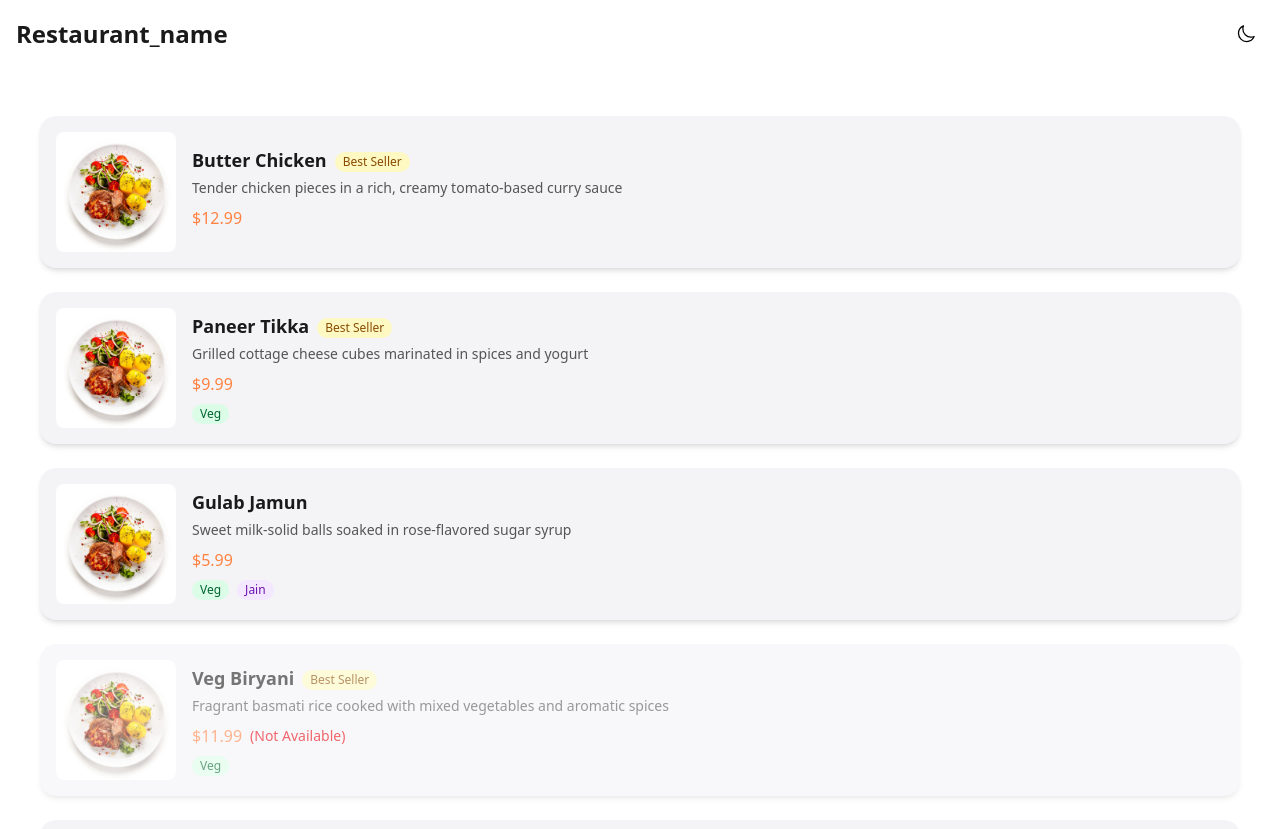
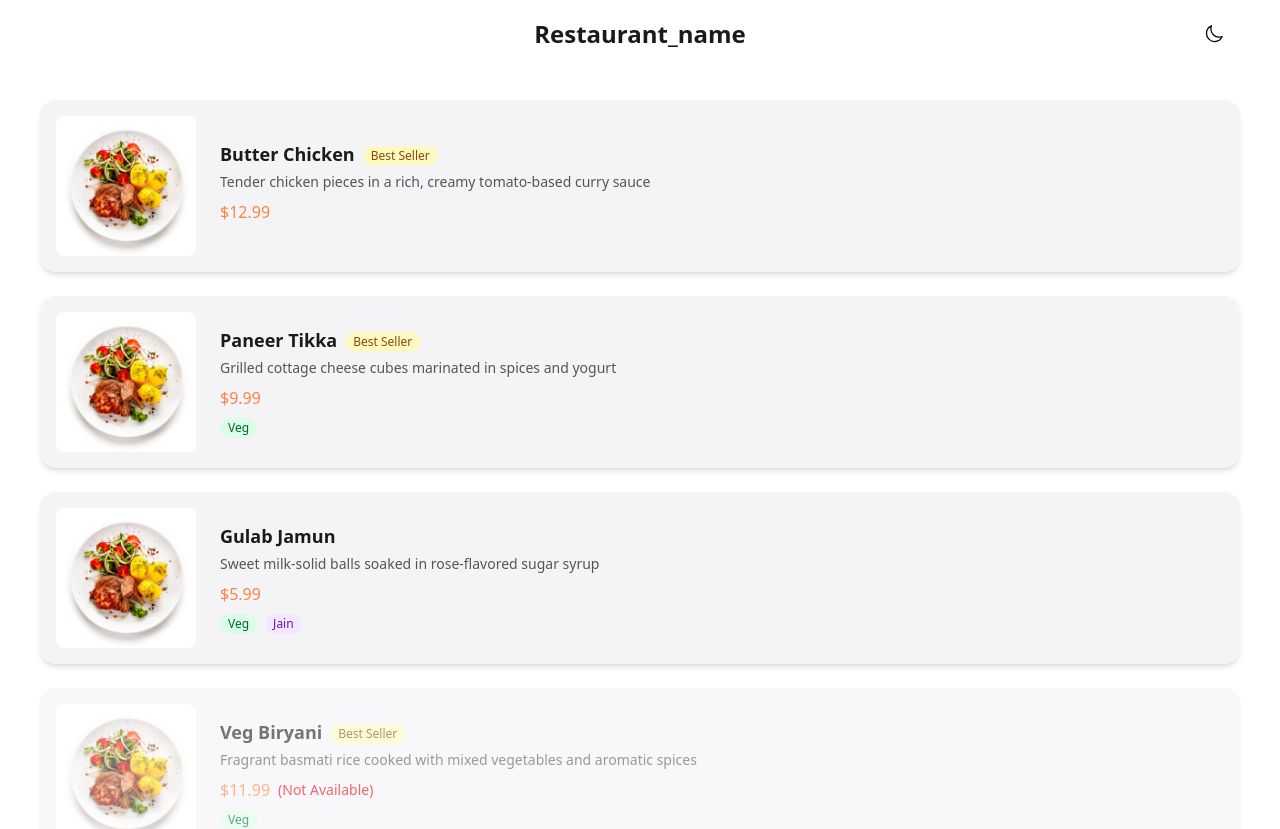
Before and after one commit to Saaaaaad3/Plattera, a Next.js app in the folder plattera-ui/: page /restaurants/menu in a window 1280 px wide. Shown: the top 829 px of the page. Built offline with nearby package versions, Linux system fonts and the light colour scheme.

Commit message:
Added Padding to image and increase the image size.

```diff
--- a/plattera-ui/src/app/restaurants/menu/page.tsx
+++ b/plattera-ui/src/app/restaurants/menu/page.tsx
@@ -23,7 +23,7 @@ interface MenuItem {
 // Loading skeleton for menu items
 const MenuItemSkeleton = () => (
   <li
-    className="flex justify-between items-start gap-2 sm:gap-3 md:gap-4 p-3 sm:p-4 border rounded-lg animate-pulse"
+    className="flex justify-between items-start gap-4 sm:gap-5 md:gap-6 p-3 sm:p-4 border rounded-lg animate-pulse"
     style={{
       backgroundColor: "var(--card)",
       borderColor: "var(--card-shadow)",
@@ -50,7 +50,7 @@ const MenuItemSkeleton = () => (
       ></div>
     </div>
     <div
-      className="flex-shrink-0 w-[80px] h-[80px] sm:w-[100px] sm:h-[100px] md:w-[120px] md:h-[120px] rounded-lg"
+      className="flex-shrink-0 w-[100px] h-[100px] sm:w-[120px] sm:h-[120px] md:w-[140px] md:h-[140px] rounded-lg"
       style={{ backgroundColor: "var(--copy-secondary)" }}
     ></div>
   </li>
@@ -60,12 +60,12 @@ const MenuItemSkeleton = () => (
 const MenuItemImage = memo(
   ({ name, imageUrl }: { name: string; imageUrl?: string }) => {
     return (
-      <div className="flex-shrink-0 w-[80px] h-[80px] sm:w-[100px] sm:h-[100px] md:w-[120px] md:h-[120px] rounded-lg overflow-hidden relative bg-gray-100">
+      <div className="flex-shrink-0 w-[100px] h-[100px] sm:w-[120px] sm:h-[120px] md:w-[140px] md:h-[140px] rounded-lg overflow-hidden relative bg-gray-100">
         <Image
           src={imageUrl || "/DummyDishImage.jpg"}
           alt={name}
           fill
-          sizes="(max-width: 640px) 80px, (max-width: 768px) 100px, 120px"
+          sizes="(max-width: 640px) 100px, (max-width: 768px) 120px, 140px"
           className="object-cover"
           loading="lazy"
           priority={false}
@@ -83,7 +83,7 @@ const MenuItemCard = memo(({ item }: { item: MenuItem }) => {
 
   return (
     <li
-      className={`flex justify-between items-center gap-2 sm:gap-3 md:gap-4 p-3 sm:p-4 rounded-2xl shadow-md transition-shadow ${
+      className={`flex justify-between items-center gap-4 sm:gap-5 md:gap-6 p-3 sm:p-4 rounded-2xl shadow-md transition-shadow ${
         !isAvailable ? "opacity-60" : ""
       }`}
       style={{
@@ -336,15 +336,23 @@ const Menu = async () => {
       className="grid w-full min-h-screen p-2 sm:p-3 md:p-4"
       style={{ backgroundColor: "var(--background)" }}
     >
-      <header className="w-full text-center mb-4 sm:mb-5 md:mb-6">
-        <div className="flex justify-between items-center mb-4">
+      <header className="w-full mb-4 sm:mb-5 md:mb-6">
+        <div className="flex justify-between items-center relative px-4 sm:px-6 md:px-8">
+          {/* Left spacer to balance the toggle */}
+          <div className="w-8 sm:w-10 md:w-12" aria-hidden="true" />
+
+          {/* Centered title */}
           <h1
-            className="text-xl sm:text-2xl font-bold"
+            className="text-sm sm:text-xl md:text-2xl font-bold absolute left-1/2 -translate-x-1/2 whitespace-nowrap"
             style={{ color: "var(--copy-primary)" }}
           >
             Restaurant_name
           </h1>
-          <ThemeToggleWrapper />
+
+          {/* Theme toggle */}
+          <div className="w-8 sm:w-10 md:w-12 flex justify-end">
+            <ThemeToggleWrapper />
+          </div>
         </div>
       </header>
       <Suspense
```
